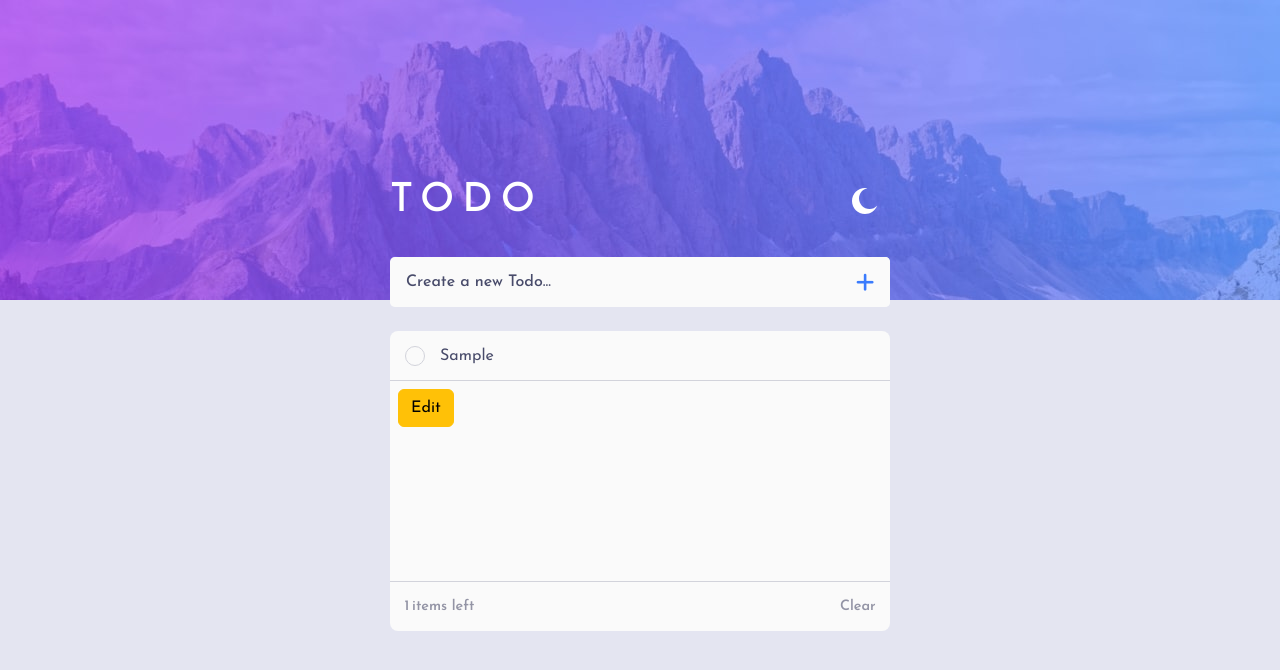
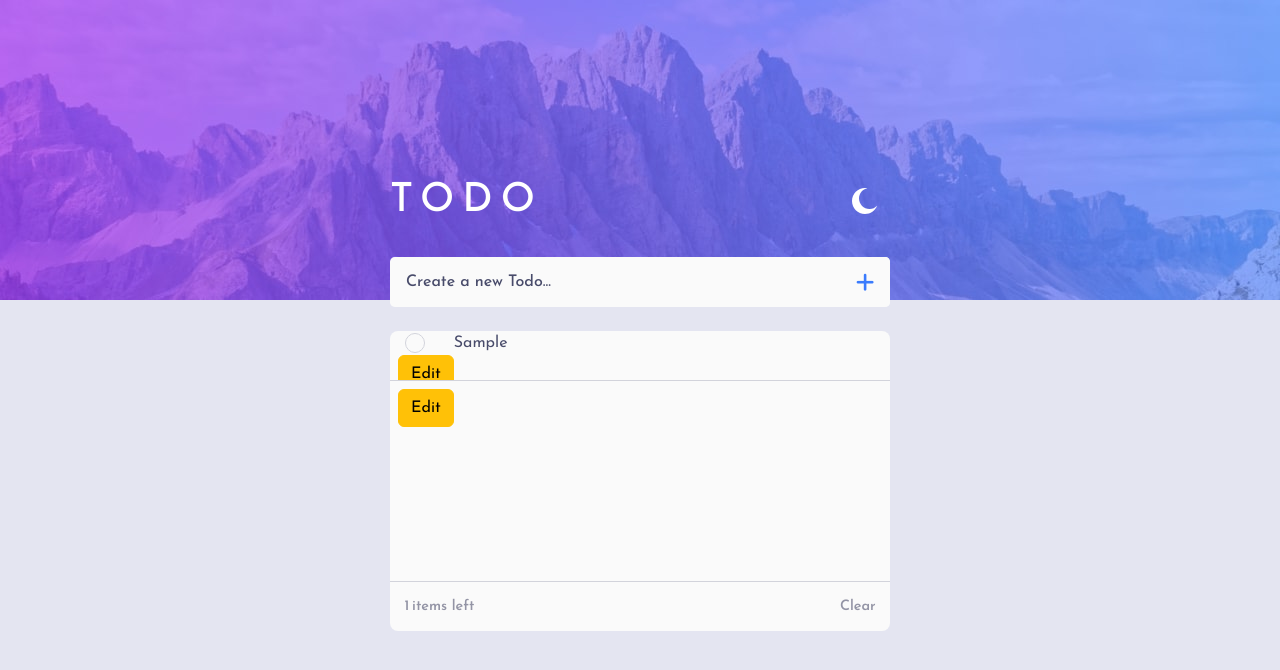
Before and after one commit to ramadhansya/todolist-app, a React (Create React App) app: page / in a window 1280 px wide. Both pictures are taken after typing "Sample" into the empty fields and a click on the button 865 px from the left and 282 px from the top of the page. Shown: the top 670 px of the page. Built offline with nearby package versions, Linux system fonts and the light colour scheme.

Commit message:
Update listTodo.jsx

```diff
--- a/src/component/componentContainerTodo/componentInputGroup/listTodo.jsx
+++ b/src/component/componentContainerTodo/componentInputGroup/listTodo.jsx
@@ -1,24 +1,49 @@
-
-
-
-// COMPONENT LIST TODO
-const ListTodo = ({todo,dataBtnId,changeModal,eventCompleted})=>{
-    return(
+const ListTodo = ({ todo, dataBtnId, changeModal, eventCompleted, openUpdateModal }) => {
+  return (
     <div className="list-item">
       <div className="check-list">
-                    <button className="circle-list" >
-                        <img src="./assets/images/icon-check.svg" className="img-checking" onClick={eventCompleted} alt="" />
+        <button className="circle-list">
+          <img
+            src="./assets/images/icon-check.svg"
+            className="img-checking"
+            onClick={eventCompleted}
+            alt=""
+          />
         </button>
       </div>
       <div className="todo-desc">
         <span className="todo-text">{todo}</span>
       </div>
-            <button className="delete-todo" style={{display:(dataBtnId == 0) ? 'none' : 'initial'}} >
-             <img src="./assets/images/icon-cross.svg"  data-bs-toggle="modal" data-id={dataBtnId} data-bs-target="#modalDeleteItem"  className="imgDeleteTodo" alt="" onClick={changeModal} />
+
+      {/* Tombol hapus */}
+      <button
+        className="delete-todo"
+        style={{ display: dataBtnId == 0 ? 'none' : 'initial' }}
+      >
+        <img
+          src="./assets/images/icon-cross.svg"
+          data-bs-toggle="modal"
+          data-id={dataBtnId}
+          data-bs-target="#modalDeleteItem"
+          className="imgDeleteTodo"
+          alt=""
+          onClick={changeModal}
+        />
       </button>
+
+      {/* Tombol update */}
+      {dataBtnId != 0 && (
+        <button
+          className="edit-todo btn btn-warning ms-2"
+          data-bs-toggle="modal"
+          data-bs-target="#modalUpdateItem"
+          onClick={() => openUpdateModal(dataBtnId)}
+        >
+          Edit
+        </button>
+      )}
     </div>
-
-    )
-}
+  );
+};
 
 export default ListTodo;
```
Lines whose indentation alone changed are shown as unchanged.
